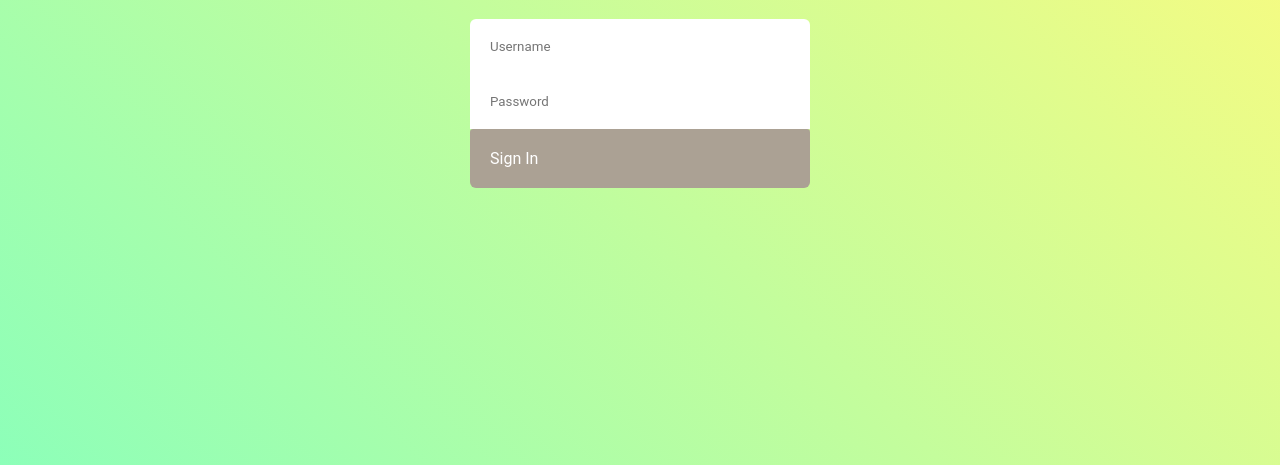
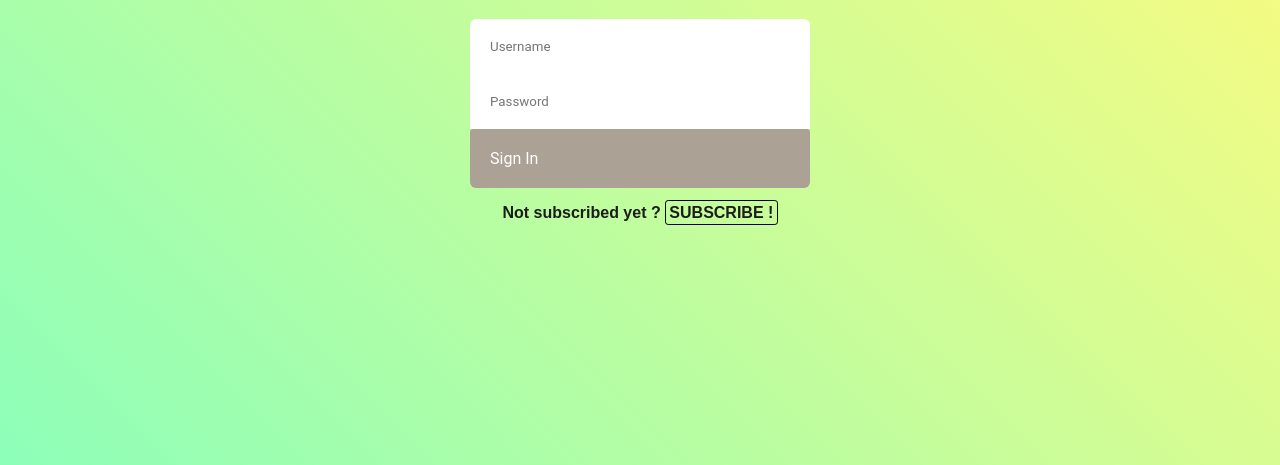
Before and after one commit to JeanChristopheM/hiking-php, a PHP site: page / in a window 1280 px wide. Shown: the part 206-671 px from the top of the page. Run offline with PHP 8.4, Linux system fonts and the light colour scheme; data comes from the database, SQL or seed files in the repository.

Commit message:
added a subscribe button below the login on the index

```diff
--- a/index.php
+++ b/index.php
@@ -1,5 +1,7 @@
 <?php
 session_start();
+date_default_timezone_set('Europe/Brussels');
+
 ?>
 <?php
     require_once('./php/connexion.php');
@@ -17,54 +19,48 @@ session_start();
 <body>
     <?php include './php/includes/nav.php'; ?>
     <header class="header">
-
         <h1 class="mainTitle">Hike-App 🥾</h1>
     </header>
-
-        <?php
-            if(!isset($_SESSION['user'])) {
-                include './php/includes/loginForm.php';
-            } else {
-                echo '<main class="app">';
-                foreach ($hikes as $hike) {
+    <?php if(!isset($_SESSION['user'])) : ?>
+        <?php include './php/includes/loginForm.php'; ?>
+        <p class="subscribeIndex">Not subscribed yet ? <a href="../php/subscription.php" class="abutton">SUBSCRIBE !</a></p>
+    <?php else: ?>
+        <main class="app">
+            <?php foreach ($hikes as $hike) :
                 $message='';
                 if($hike['createdAt'] === $hike['updatedAt']) {
                     $message = 'Created the '.$formatDate($hike['createdAt']).'';
                 } else {
                     $message = 'Updated the '.$formatDate($hike['updatedAt']).'';
                 }
-                    echo '
+            ?>
             <div class="card">
-                        <p class="name" style="font-weight:bold;">'.$hike['name'].'</p>
+                <p class="name" style="font-weight:bold;"><?=$hike['name'];?></p>
                 <div class="difficulty">
                     <p class="card__label">Difficulty</p>
-                            <p class="card__data">'.$difficulties[$hike['difficulty']].'</p>
+                    <p class="card__data"><?=$difficulties[$hike['difficulty']];?></p>
                 </div>
                 <div class="distance">
                     <p class="card__label">Distance</p>
-                            <p class="card__data">'.$hike['distance'].'km</p>
+                    <p class="card__data"><?=$hike['distance'];?>km</p>
                 </div>
                 <div class="duration">
                     <p class="card__label">Duration</p>
-                            <p class="card__data">'.$hike['duration'].'</p>
+                    <p class="card__data"><?=$hike['duration'];?></p>
                 </div>
                 <div class="elevation">
                     <p class="card__label">Elevation +</p>
-                            <p class="card__data">'.$hike['elevation'].'m</p>
+                    <p class="card__data"><?=$hike['elevation'];?>m</p>
                 </div>
                 <div class="created">
-                            <p>'.$message.'</p>
+                    <p><?=$message;?></p>
                 </div>
-                        <p class="delete"><a class="abutton delete" id='.$hike['ID'].'>DELETE</a></p>
-                        <p class="modify"><a class="abutton" href=php/update.php?ID='.$hike['ID'].' id='.$hike['ID'].'>MODIFY</a></p>
+                <p class="delete"><a class="abutton delete" id='<?=$hike['ID'];?>'>DELETE</a></p>
+                <p class="modify"><a class="abutton" href="php/update.php?ID=<?=$hike['ID'];?>" id="<?=$hike['ID'];?>">MODIFY</a></p>
             </div>
-                    ';
-                }
-                echo '</main>';
-            };
-
-
-        ?>
+            <?php endforeach; ?>
+        </main>
+    <?php endif; ?>
 
     <?php
         if(isset($_GET['message']) && !empty($_GET['message'])) {
--- a/style/main.css
+++ b/style/main.css
@@ -502,6 +502,16 @@ button {
   font-weight: bold;
 }
 
+.subscribeIndex {
+  font-weight: bold;
+  padding-top: 1rem;
+  text-align: center;
+}
+
+.subscribeIndex a {
+  display: inline;
+}
+
 .updateForm {
   border: 1px solid black;
   margin-inline: 1rem;
--- a/style/main.scss
+++ b/style/main.scss
@@ -163,6 +163,14 @@ button {
     font-size: 2rem;
     font-weight: bold;
 }
+.subscribeIndex {
+    font-weight: bold;
+    padding-top: 1rem;
+    text-align: center;
+    a {
+        display: inline;
+    }
+}
 @import "updateForm";
 @import "modal";
 @import "message";
```
Also changed, not shown: 1 other file. Lines whose indentation alone changed are shown as unchanged.
